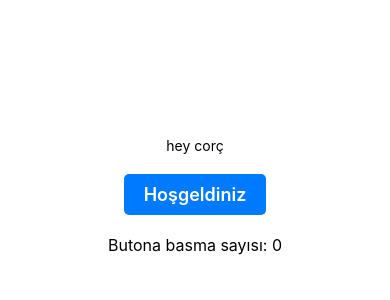
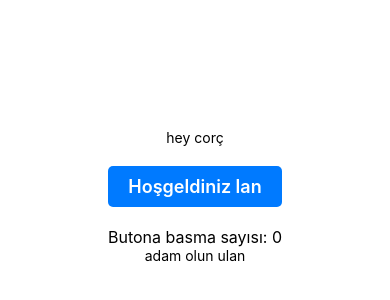
Before and after one commit to yildirimao/duella-frontend, a React Native app: screen / in a window 390 px wide. Shown: the part 226-526 px from the top of the page. Built offline with nearby package versions, Linux system fonts and the light colour scheme.

Commit message:
yeni text eklendi
-

```diff
--- a/App.tsx
+++ b/App.tsx
@@ -13,9 +13,10 @@ export default function App() {
     <View style={styles.container}>
       <Text> hey corç </Text>
       <TouchableOpacity style={styles.button} onPress={handlePress}>
-        <Text style={styles.buttonText}>Hoşgeldiniz</Text>
+        <Text style={styles.buttonText}>Hoşgeldiniz lan</Text>
       </TouchableOpacity>
       <Text style={styles.counterText}>Butona basma sayısı: {count}</Text>
+      <Text>adam olun ulan</Text>
       <StatusBar style="auto" />
     </View>
   );
```
